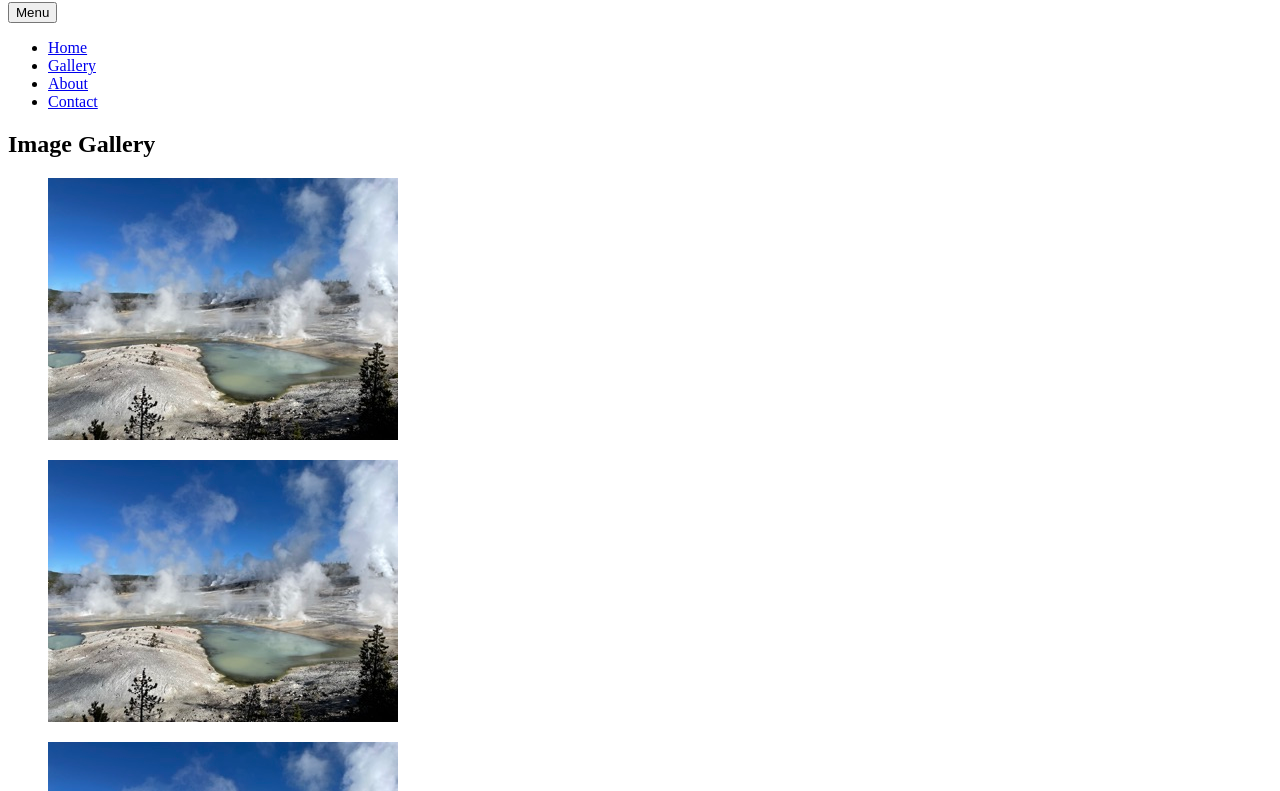
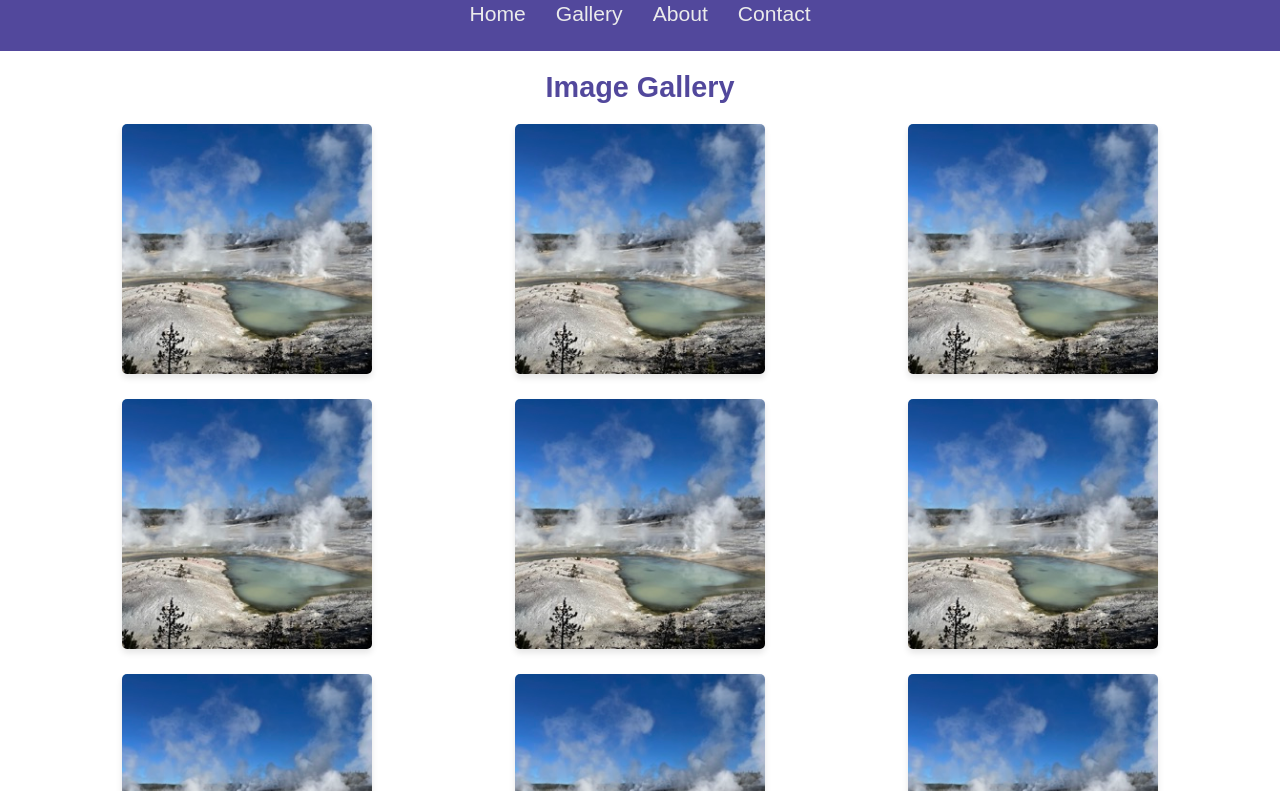
Before and after one commit to Jonathan-Tullis/WDD131, a plain HTML site: page coolpics/index.html in a window 1280 px wide. Shown: the part 79-870 px from the top of the page. Drawn offline with Linux system fonts and the light colour scheme; a web font is replaced by a local one.

Commit message:
Added CSS styling

```diff
--- a/coolpics/coolpics.css
+++ b/coolpics/coolpics.css
@@ -1,14 +1,161 @@
-.TopNav{
+@import url("https://fonts.googleapis.com/css2?family=Mooli&display=swap");
+
+
+:root {
+    --primary-color: #52489c;
+    --secondary-color: #59c3c3;
+    --accent-color: #f45b69;
+    --text-dark: #333;
+    --text-light: #ebebeb;
+    --primary-font: Arial, Helvetica, sans-serif;
+    --secondary-font: Mooli, sans-serif;
+}
+
+
+* {
+    margin: 0;
+    padding: 0;
+    box-sizing: border-box;
+}
+
+body {
+    font-family: var(--primary-font);
+    font-size: 1.2em;
+    color: var(--text-dark);
+}
+
+
+a:link,
+a:visited {
+    color: var(--accent-color);
+    text-decoration: none;
+}
+
+a:hover {
+    text-decoration: underline;
+}
+
+
+header {
+    background-color: var(--primary-color);
+    color: var(--text-light);
+    padding: 20px;
     text-align: center;
 }
 
-.TopPage{
+header h1 {
+    font-family: var(--secondary-font);
+    font-size: 2em;
+    margin-bottom: 10px;
+}
+
+
+nav {
+    position: relative;
+}
+
+#menu-button {
+    background-color: var(--secondary-color);
+    color: var(--text-light);
+    border: none;
+    padding: 10px 20px;
+    font-size: 1em;
+    cursor: pointer;
+    border-radius: 5px;
+}
+
+#menu-button:hover {
+    background-color: var(--accent-color);
+}
+
+.nav-links {
+    list-style: none;
+    display: none;
+    flex-direction: column;
+    gap: 10px;
+    margin-top: 10px;
+}
+
+.nav-links.show {
+    display: flex;
+}
+
+.nav-links li {
+    padding: 5px 0;
+}
+
+.nav-links a {
+    color: var(--text-light);
+    font-size: 1.1em;
+}
+
+
+main {
+    padding: 20px;
+    max-width: 1200px;
+    margin: 0 auto;
+}
+
+main h2 {
+    font-family: var(--secondary-font);
+    color: var(--primary-color);
+    margin-bottom: 20px;
     text-align: center;
 }
 
-.Gallery{
-  width: 300px;
-  height: 200px;
-  object-fit: cover;
-  align-items: center;
+
+.gallery {
+    display: grid;
+    grid-template-columns: 1fr;
+    gap: 20px;
+    justify-items: center;
 }
+
+.gallery figure {
+    margin: 0;
+}
+
+.gallery img {
+    width: 250px;
+    height: 250px;
+    object-fit: cover;
+    border-radius: 5px;
+    box-shadow: 0 4px 6px rgba(0, 0, 0, 0.1);
+}
+
+
+footer {
+    background-color: var(--primary-color);
+    color: var(--text-light);
+    text-align: center;
+    padding: 20px;
+    margin-top: 40px;
+}
+
+
+@media screen and (min-width: 700px) {
+    .gallery {
+        grid-template-columns: 1fr 1fr;
+    }
+}
+
+
+@media screen and (min-width: 1000px) {
+    .gallery {
+        grid-template-columns: 1fr 1fr 1fr;
+    }
+
+    /* Hide menu button on desktop */
+    #menu-button {
+        display: none;
+    }
+
+
+    .nav-links {
+        display: flex;
+        flex-direction: row;
+        gap: 30px;
+        margin-top: 0;
+        justify-content: center;
+    }
+}
```
